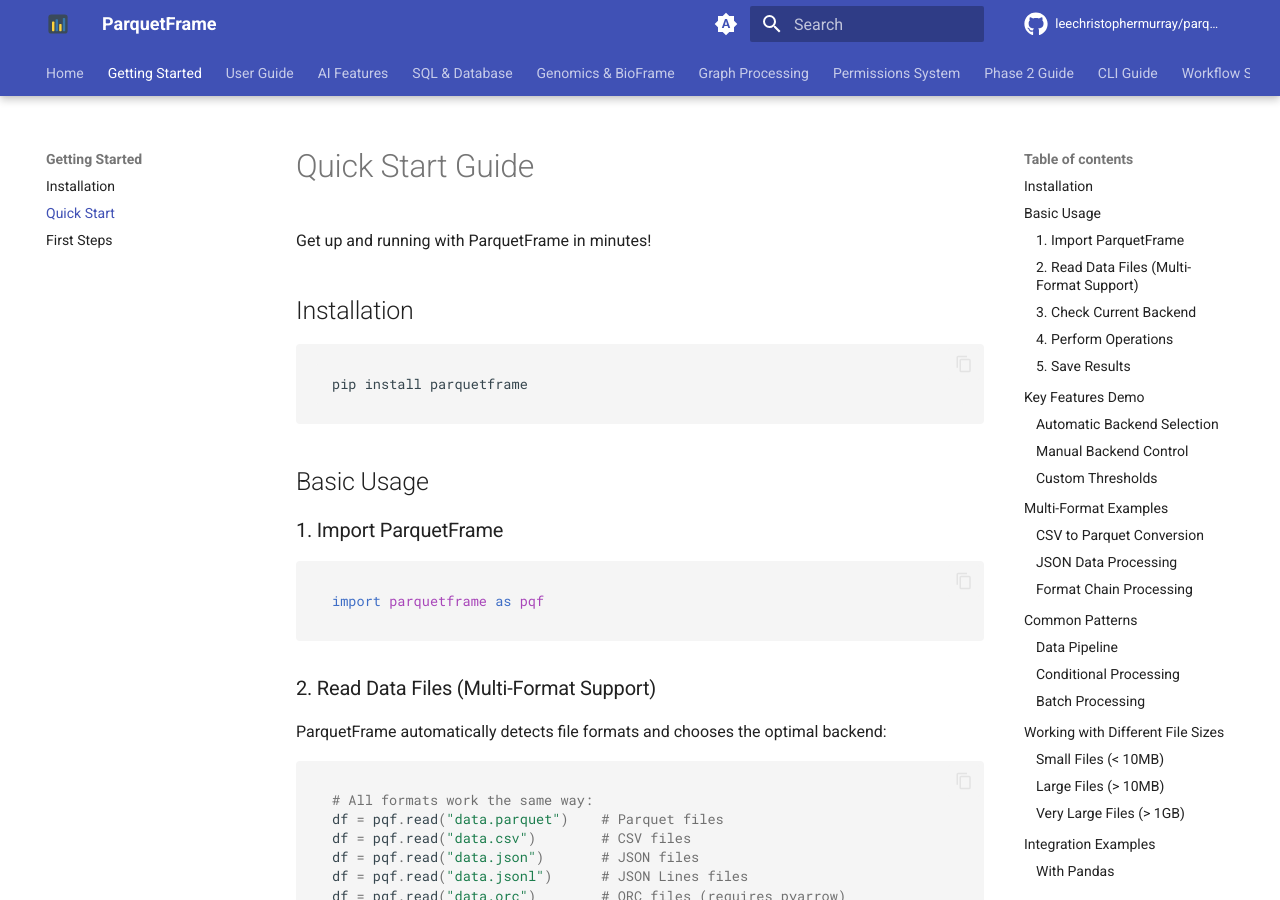
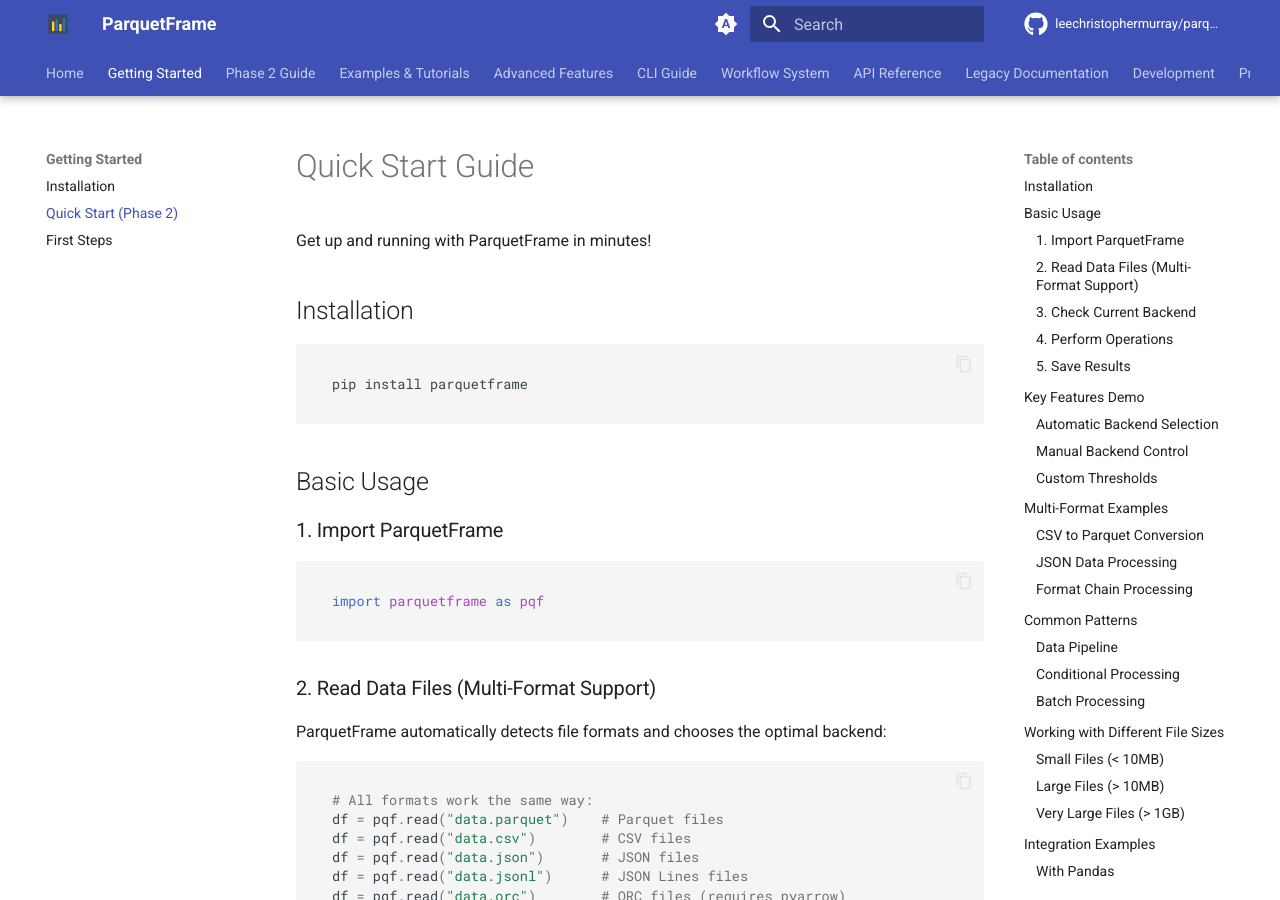
Before and after one commit to leechristophermurray/parquetframe, an MkDocs documentation site: the page built from docs/quickstart.md, in a window 1280 px wide and 900 px high. Built offline with MkDocs 1.6.1 and Material for MkDocs 9.7.7, drawn with Linux system fonts in a browser that asks for light colours; comment, search, counter and statistics services are not loaded; the version menu is left out; some of the changed lines change nothing that is shown.

Commit message:
docs: restructure mkdocs.yml navigation for Phase 2 focus
- Move Phase 2 Guide to top of navigation (after Getting Started)
- Create new Examples & Tutorials section with Todo/Kanban walkthrough featured first
- Consolidate Advanced Features (AI, SQL, Graph, BioFrame, Permissions)
- Add Legacy Documentation section at bottom with Phase 1 docs
- Update Quick Start label to indicate Phase 2
- Reorganize navigation for better user experience

```diff
--- a/mkdocs.yml
+++ b/mkdocs.yml
@@ -67,42 +67,47 @@
   - Home: index.md
   - Getting Started:
     - Installation: installation.md
-    - Quick Start: quickstart.md
+    - Quick Start (Phase 2): quickstart.md
     - First Steps: first-steps.md
-  - User Guide:
-    - Basic Usage: usage.md
-    - Advanced Features: advanced.md
-    - Performance Tips: performance.md
-    - Backend Selection: backends.md
-    - File Formats: formats.md
-    - Analytics: analytics.md
-    - Time Series: timeseries.md
-  - AI Features:
-    - AI Overview: ai-features.md
-    - AI Usage Guide: AI_USAGE.md
-    - Natural Language Queries: ai/queries.md
-    - Local LLM Setup: ai/setup.md
-    - Prompt Engineering: ai/prompts.md
-  - SQL & Database:
-    - SQL Support: sql/index.md
-    - SQL Cookbook: sql/cookbook.md
-    - DuckDB Integration: sql/duckdb.md
-    - Database Connections: sql/databases.md
-  - Genomics & BioFrame:
-    - BioFrame Integration: bio/index.md
-    - Genomic Operations: bio/operations.md
-    - Parallel Processing: bio/parallel.md
-  - Graph Processing:
-    - Graph Overview: graph/index.md
-    - Graph CLI: graph/cli.md
-    - Graph Tutorial: graph/tutorial.md
-  - Permissions System:
-    - Permissions Overview: permissions/index.md
-    - CLI Reference: permissions/cli-reference.md
   - Phase 2 Guide:
     - Overview: phase2/README.md
-    - Migration Guide: phase2/MIGRATION_GUIDE.md
+    - Migration from Phase 1: phase2/MIGRATION_GUIDE.md
     - User Guide: phase2/USER_GUIDE.md
+  - Examples & Tutorials:
+    - Todo/Kanban Walkthrough: tutorials/todo-kanban-walkthrough.md
+    - Data Exploration: tutorials/exploration.md
+    - Large Dataset Processing: tutorials/large-data.md
+    - Integration Guide: tutorials/integration.md
+    - Performance Optimization: tutorials/performance.md
+    - ML Pipeline Integration: tutorials/ml-pipeline.md
+    - Examples Gallery: examples.md
+  - Advanced Features:
+    - Performance Tips: performance.md
+    - File Formats: formats.md
+    - Analytics & Statistics: analytics.md
+    - Time Series Analysis: timeseries.md
+    - AI Features:
+      - AI Overview: ai-features.md
+      - AI Usage Guide: AI_USAGE.md
+      - Natural Language Queries: ai/queries.md
+      - Local LLM Setup: ai/setup.md
+      - Prompt Engineering: ai/prompts.md
+    - SQL & Database:
+      - SQL Support: sql/index.md
+      - SQL Cookbook: sql/cookbook.md
+      - DuckDB Integration: sql/duckdb.md
+      - Database Connections: sql/databases.md
+    - Graph Processing:
+      - Graph Overview: graph/index.md
+      - Graph CLI: graph/cli.md
+      - Graph Tutorial: graph/tutorial.md
+    - Genomics & BioFrame:
+      - BioFrame Integration: bio/index.md
+      - Genomic Operations: bio/operations.md
+      - Parallel Processing: bio/parallel.md
+    - Permissions System:
+      - Permissions Overview: permissions/index.md
+      - CLI Reference: permissions/cli-reference.md
   - CLI Guide:
     - CLI Overview: cli/index.md
     - CLI Installation: cli/installation.md
@@ -118,18 +123,15 @@
     - CLI Commands: workflows/cli-commands.md
     - History & Analytics: workflows/history-analytics.md
     - DAG Visualization: workflows/visualization.md
-    - Advanced Features: workflows/advanced.md
-    - Examples: workflows/examples.md
-  - Tutorials:
-    - Data Exploration: tutorials/exploration.md
-    - Large Dataset Processing: tutorials/large-data.md
-    - Integration Guide: tutorials/integration.md
-    - Performance Optimization: tutorials/performance.md
-    - ML Pipeline Integration: tutorials/ml-pipeline.md
+    - Advanced Workflows: workflows/advanced.md
+    - Workflow Examples: workflows/examples.md
   - API Reference:
     - Core API: api/core.md
     - CLI API: api/cli.md
-    - Examples: examples.md
+  - Legacy Documentation:
+    - Phase 1 Overview: legacy/README.md
+    - Basic Usage (Phase 1): legacy/legacy-basic-usage.md
+    - Backend Selection (Phase 1): legacy/legacy-backends.md
   - Development:
     - Contributing: contributing.md
     - Release Notes: changelog.md
```
